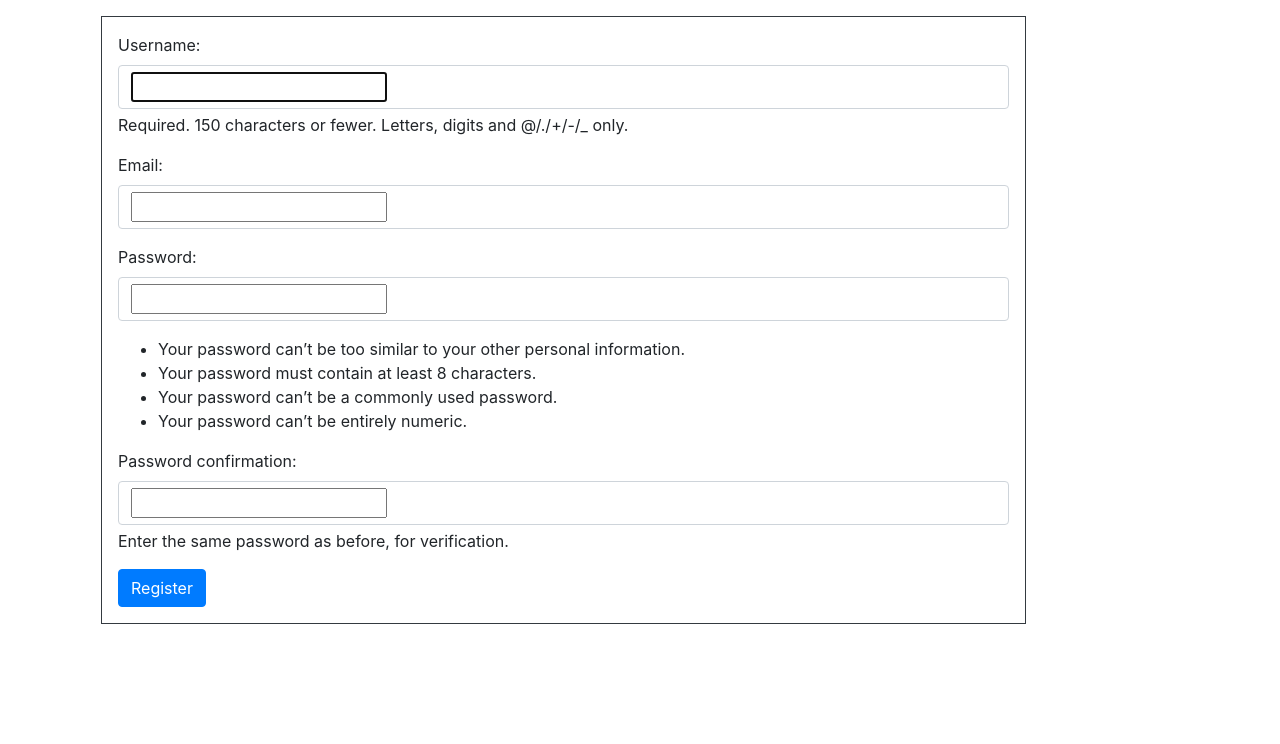
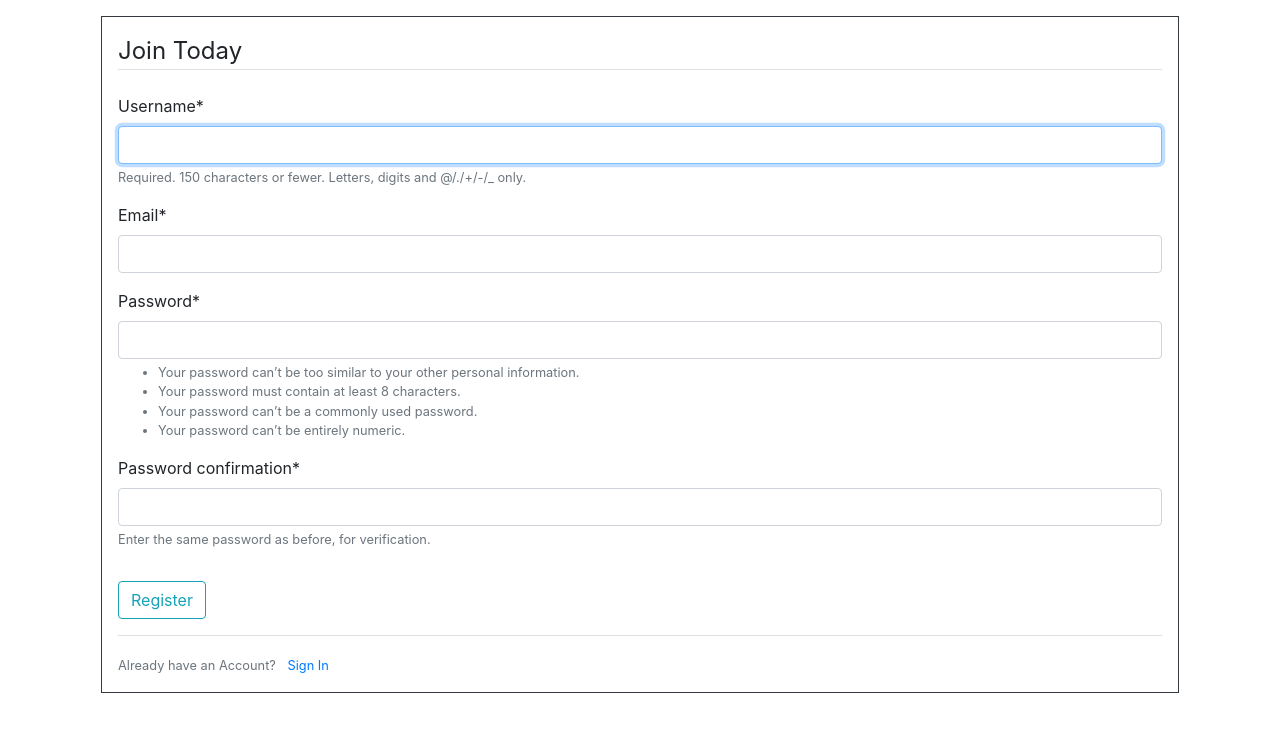
Before and after one commit to GeorQ/socialmedia, a Django app: page /register/ in a window 1280 px wide. Shown: the part 56-800 px from the top of the page. Run offline with Django 3.2, Linux system fonts and the light colour scheme; some libraries are stand-ins or nearby versions.

Commit message:
change register template, add requirements file

```diff
--- a/socialmedia/blog/templates/blog/index.html
+++ b/socialmedia/blog/templates/blog/index.html
@@ -85,9 +85,9 @@
 	</div>
 	</nav>
 
-	{% block content %}
-	{% endblock %}
-
+	<div class = "container">
+		{% block content %} {% endblock %}
+	</div>
 
 	<!-- Optional JavaScript -->
     <!-- jQuery first, then Popper.js, then Bootstrap JS -->
--- /dev/null
+++ b/socialmedia/requirements.txt
@@ -0,0 +1 @@
+django-crispy-forms==1.10.0
--- a/socialmedia/socialmedia/settings.py
+++ b/socialmedia/socialmedia/settings.py
@@ -33,6 +33,7 @@ ALLOWED_HOSTS = []
 INSTALLED_APPS = [
     'users',
     'blog',
+    'crispy_forms',
     'django.contrib.admin',
     'django.contrib.auth',
     'django.contrib.contenttypes',
@@ -120,3 +121,5 @@ USE_TZ = True
 # https://docs.djangoproject.com/en/2.2/howto/static-files/
 
 STATIC_URL = '/static/'
+
+CRISPY_TEMPLATE_PACK = 'bootstrap4'
--- a/socialmedia/users/templates/users/register.html
+++ b/socialmedia/users/templates/users/register.html
@@ -1,25 +1,25 @@
 {% extends "blog/index.html" %}
+{% load crispy_forms_tags %}
 {% block content %}
-    <div class = "container">
-    	<div class="border border-dark p-3 m-3 col-10">
+	<div class="content-section">
+        <div class="border border-dark p-3 m-3">
             <form method="post">
                 {% csrf_token %}
-
-                {% for field in form %}
-                    <div class="fieldWrapper form-group">
-
-                        <small class="text-warning">{{ field.errors }}</small>
-                        <span>{{ field.label_tag }}</span>
-                        <span class="form-control">{{ field }}</span>
-
-                        {% if field.help_text %}
-                        <p class="help form-text">{{ field.help_text|safe }}</p>
-                        {% endif %}
-
+                <fieldset class="form-group">
+                    <legend class="border-bottom mb-4">Join Today</legend>
+                    {{ form|crispy }}
+                </fieldset>
+                <div class="form-group">
+                    <div class="input-group flex-fill">
+                        <button class="btn btn-outline-info" type="submit">Register</button>
                     </div>
-                {% endfor %}
-                <button type="submit" class="btn btn-primary">Register</button>
+                </div>
             </form>
+            <div class="border-top pt-3">
+                <small class = "text-muted">
+                    Already have an Account? <a class ="ml-2" href="#">Sign In</a>
+                </small>
+            </div>
         </div>
     </div>
 {% endblock content %}
--- a/socialmedia/users/views.py
+++ b/socialmedia/users/views.py
@@ -2,7 +2,6 @@ from django.shortcuts import render, redirect
 from django.contrib import messages
 from .forms import UserRegisterForm
 
-# Create your views here.
 def register(request):
     if request.method == 'POST':
         form = UserRegisterForm(request.POST)
```
